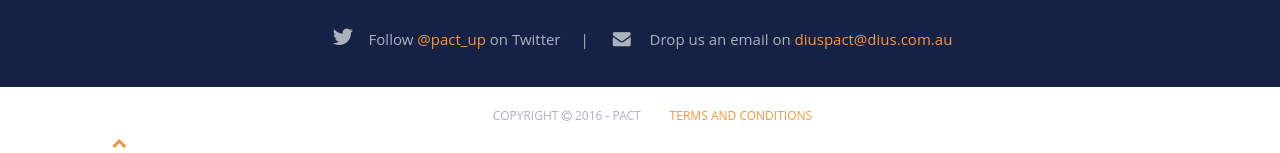
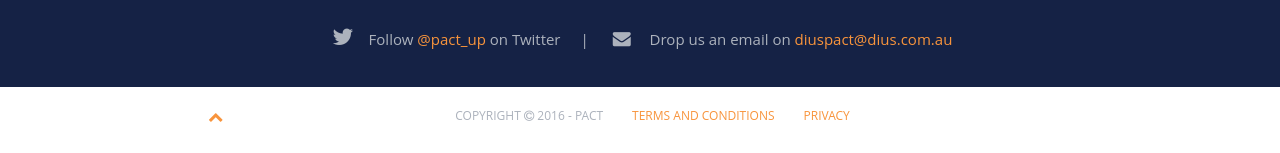
Before and after one commit to DiUS/pact-website, a Jekyll site: the page built from index.html, in a window 1280 px wide. Shown: the part 2419-2572 px from the top of the page. Built offline with Jekyll 4.4.1, drawn with Linux system fonts in a browser that asks for light colours; nearby versions of some CDN libraries; library files that are not in the unit come from our copies.

Commit message:
added favicon, privacy link, and clean up some footer css

```diff
--- a/_includes/footer.html
+++ b/_includes/footer.html
@@ -20,7 +20,9 @@
         </div>
         <div class="terms">
           <span><a href="/terms/" target="_blank">Terms and Conditions</a></span>
-                    <!-- <span>Privacy Policy</span> -->
+        </div>
+        <div class="terms">
+          <span><a href="/privacy/" target="_blank">Privacy</a></span>
         </div>
       </div>
       <div class="col-xs-12 col-sm-12 col-md-2 col-lg-2 top-footer">
--- a/_includes/head.html
+++ b/_includes/head.html
@@ -8,5 +8,5 @@
     <!-- Bootstrap Core CSS -->
     <link href="/css/vendor/bootstrap.min.css" rel="stylesheet" />
     <link rel="stylesheet" href="{{ "/css/main.css" | prepend: site.baseurl }}">
-
+    <link rel='shortcut icon' href='/assets/img/favicon.ico' type='image/x-icon'/ >
 </head>
--- a/_sass/components/_color.scss
+++ b/_sass/components/_color.scss
@@ -38,11 +38,11 @@ MAIN COLOR:#32B8E9; (blue)
     border-bottom: 2px solid $orange;
   }
 
-  .btn-primary {
+  .btn-primary{
     background-color: $orange;
   }
 
-  .btn-secondary{
+  .btn-secondary {
     background-color: $cyan-blue;
   }
 
--- a/_sass/components/_footer.scss
+++ b/_sass/components/_footer.scss
@@ -99,9 +99,7 @@ footer ul li {
     color: $orange;
   }
 }
-.footer-bottom-contact{
-  height: 40px;
-}
+
 .footer-bottom .copyright{
   margin-left: 25px;
   font-family: 'Open Sans',sans-serif;
@@ -123,29 +121,29 @@ footer ul li {
   font-size: 1.2rem;
   margin-top: 1.5rem;
 }
-//
-// #go-top {
-//   position: absolute;
-//   top: 12px;
-//   right:0px;
-//   width: 100%;
-//   display:block;
-// }
-//
-// #go-top a {
-//   text-decoration: none;
-//   border: 0 none;
-//   display: block;
-//   color: #182a3c;
-//   float: right;
-//   text-transform: uppercase;
-//   -moz-transition: all 0.3s ease-in-out;
-//   -o-transition: all 0.3s ease-in-out;
-//   -webkit-transition: all 0.3s ease-in-out;
-//   -ms-transition: all 0.3s ease-in-out;
-//   transition: all 0.3s ease-in-out;
-// }
-// #go-top a i {
-//   font-size: 1.5rem;
-//   line-height: inherit;
-// }
+
+#go-top {
+  position: absolute;
+  bottom: 0px;
+  right:0px;
+  width: 100%;
+  display:block;
+}
+
+#go-top a {
+  text-decoration: none;
+  border: 0 none;
+  display: block;
+  color: $orange;
+  float: right;
+  text-transform: uppercase;
+  -moz-transition: all 0.3s ease-in-out;
+  -o-transition: all 0.3s ease-in-out;
+  -webkit-transition: all 0.3s ease-in-out;
+  -ms-transition: all 0.3s ease-in-out;
+  transition: all 0.3s ease-in-out;
+}
+#go-top a i {
+  font-size: 1.5rem;
+  line-height: inherit;
+}
```
Also changed, not shown: assets/img/favicon.ico (added). Lines whose indentation alone changed are shown as unchanged.
